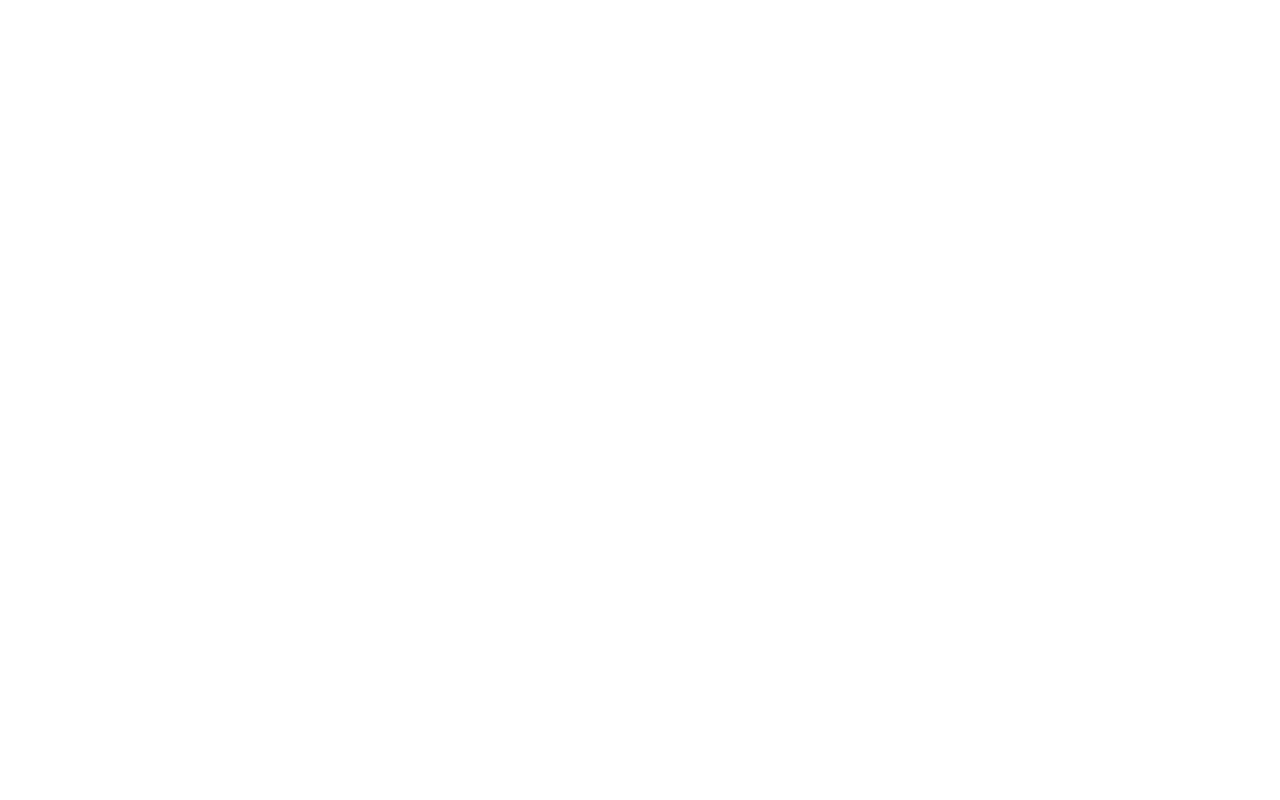
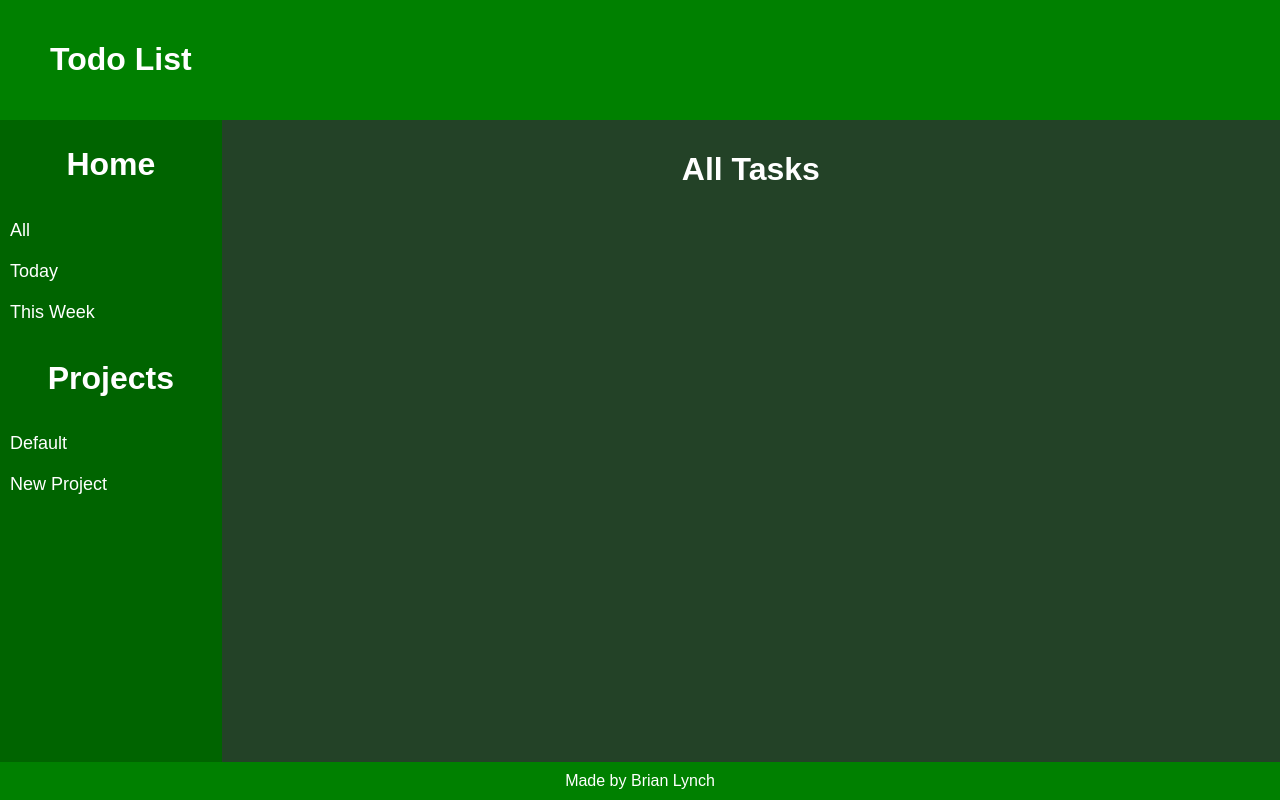
Before and after one commit to wiseyoungfool/todo-list-web, a website built with webpack: page src/template.html in a window 1280 px wide. Built offline with nearby package versions, Linux system fonts and the light colour scheme.

Commit message:
Basic HTML and styling

```diff
--- a/src/index.js
+++ b/src/index.js
@@ -0,0 +1 @@
+import "./styles.css";
--- /dev/null
+++ b/src/styles.css
@@ -0,0 +1,74 @@
+html, body {
+    margin: 0px;
+    padding: 0px;
+    height: 100%;
+    font-family: "Montserrat", sans-serif;
+    color: white;
+}
+
+* {
+    /* border: 1px solid red; */
+}
+
+body {
+    display: flex;
+    flex-direction: column;
+    background-color: rgb(35, 66, 39);
+}
+
+header {
+    background-color: green;
+    padding: 20px;
+    padding-left: 50px;
+}
+
+main {
+    flex: 1;
+    display: flex;
+}
+
+aside {
+    background-color: darkgreen;
+}
+
+.navbar h1 {
+    text-align: center;
+    font-size: xx-large;
+}
+
+.navbar button {
+    width: 100%;
+    text-align: left;
+    background-color: darkgreen;
+    color: white;
+    border: 0px;
+    transition: background-color 0.3s;
+}
+
+#content {
+    padding: 10px;
+    display: flex;
+    flex: 1;
+    flex-direction: column;
+    justify-content: c;
+    align-items: center;
+}
+
+.project-title {
+    text-align: center;
+}
+
+footer {
+    background-color: green;
+    padding: 10px;
+    text-align: center;
+}
+
+button {
+    padding: 10px;
+    font-size: large;
+}
+
+button:hover {
+    background-color: green;
+}
--- a/src/template.html
+++ b/src/template.html
@@ -3,9 +3,32 @@
 <head>
     <meta charset="UTF-8">
     <meta name="viewport" content="width=device-width, initial-scale=1.0">
-    <title>Document</title>
+    <title>Todo List</title>
 </head>
 <body>
+    <header>
+        <h1>Todo List</h1>
+    </header>
+    <main>
+        <aside class="navbar">
 
+            <h1>Home</h1>
+
+            <button>All</button>
+            <button>Today</button>
+            <button>This Week</button>
+
+            <h1>Projects</h1>
+
+            <button>Default</button>
+            <button>New Project</button>
+
+        </aside>
+        <div id="content">
+            <h1 class="project-title">All Tasks</h1>
+            <div id="tasks-list"></div>
+        </div>
+    </main>
+    <footer>Made by Brian Lynch</footer>
 </body>
 </html>
```
